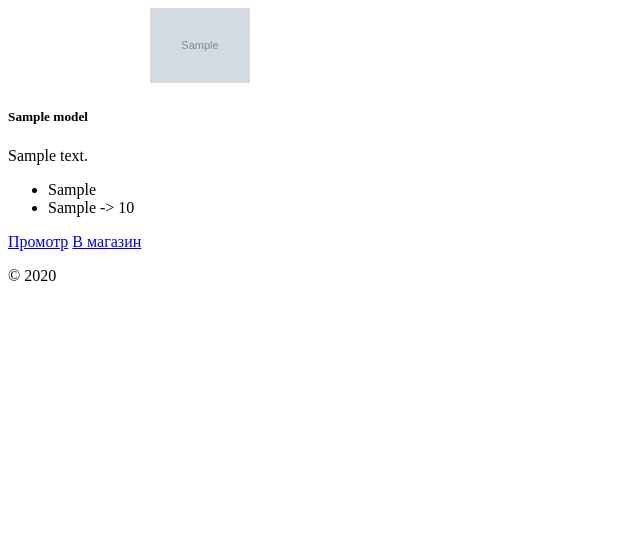
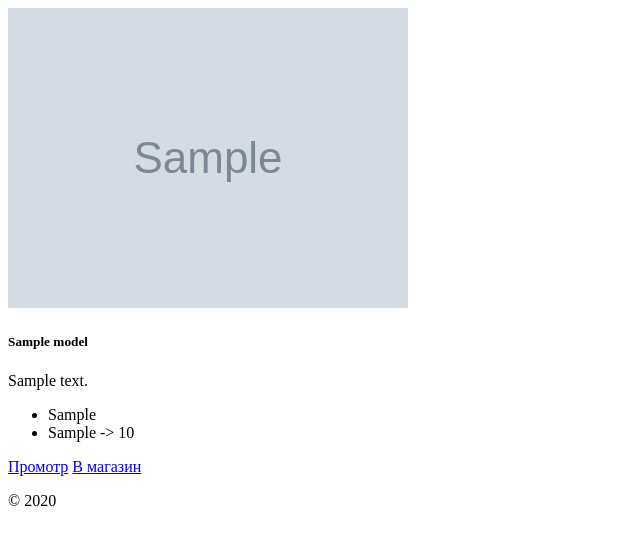
Before and after one commit to msobin/wbmonitor, a Yii app: template app_php/frontend/views/product/_product.php in a window 1280 px wide. Shown: the top 545 px of the page, without its empty margins (0-640 px from the left). Run offline with PHP 8.4 and a stand-in for Yii, Linux system fonts and the light colour scheme; the template is opened without the code that fills it: most values are stand-ins (such as "Sample title", 1, 10 or a date in 2020); grey boxes marked "Sample" are stand-in pictures; data that the repository does not hold is empty; some libraries are stand-ins or nearby versions.

Commit message:
Fix card image style

```diff
--- a/app_php/frontend/views/product/_product.php
+++ b/app_php/frontend/views/product/_product.php
@@ -9,9 +9,8 @@ use frontend\models\Product;
 
 <div class="card product-card" style="width: 24rem;">
     <div class="card-img-top" style="text-align: center">
-        <img class="card-img-top" src="<?= $model->imageUrl ?>" style="max-width: 100px">
+        <img class="card-img-top img-responsive" src="<?= $model->imageUrl ?>">
     </div>
-
     <div class="card-body">
         <h5 class="card-title"><?= $model->name ?></h5>
         <p class="card-text"><?= $model->description ?></p>
@@ -33,7 +32,8 @@ use frontend\models\Product;
                     $priceColor = '';
                     break;
             } ?>
-            <li class="list-group-item" style="background-color: <?= $priceColor ?>"><?= implode(' -> ', [$model->cardPricePrev, $model->cardPrice]) ?></li>
+            <li class="list-group-item"
+                style="background-color: <?= $priceColor ?>"><?= implode(' -> ', [$model->cardPricePrev, $model->cardPrice]) ?></li>
         <?php endif; ?>
     </ul>
     <div class="card-body">
```
